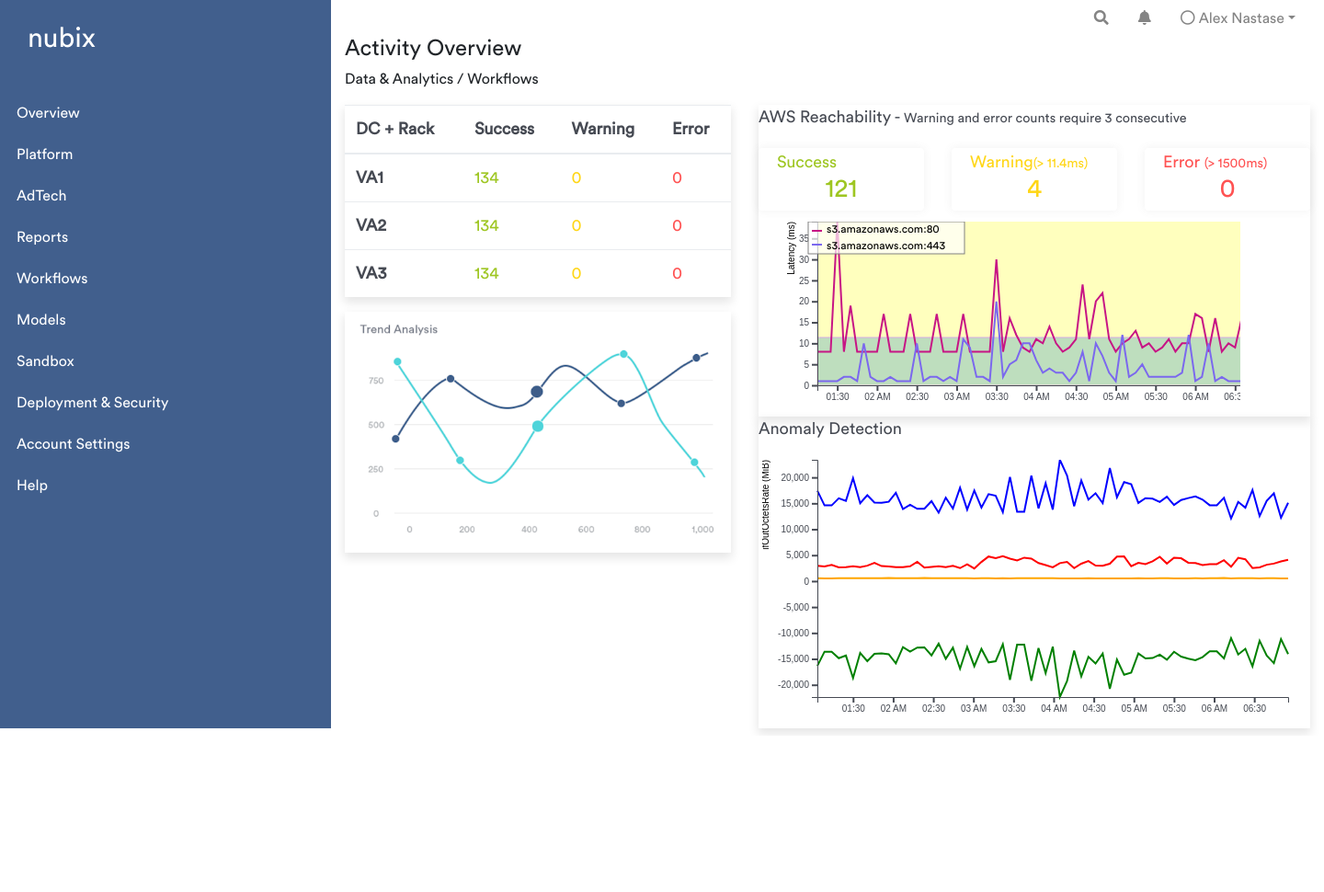
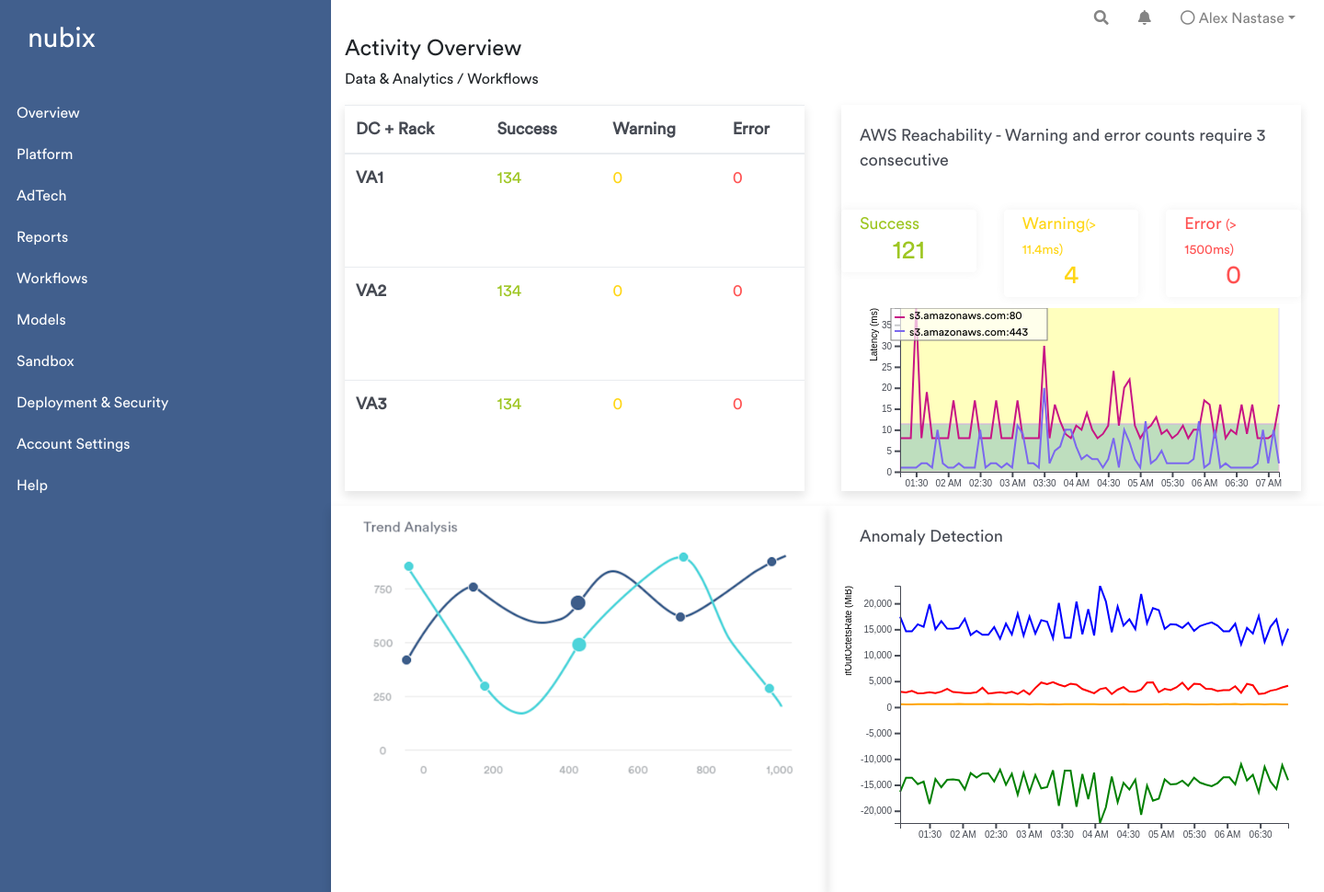
Before and after one commit to crowdbotics-users/Nubix-Dashboard, a PHP site: page /activity-overview.html in a window 1440 px wide; the page is wider, and only the part inside the window is pictured. Shown: that part at 92% size. Before the commit the page ends 798 px from the top of that part, so only its background shows below. Run offline with PHP 8.4, Linux system fonts and the light colour scheme; some libraries are stand-ins or nearby versions.

Commit message:
rezising charts

```diff
--- a/activity-overview.html
+++ b/activity-overview.html
@@ -60,8 +60,8 @@
         </div>
 
         <div class="row">
-          <div class="col-5">
-            <table class="table table-dcrack">
+          <div class="col-6">
+            <table class="table table-dcrack chart-size">
               <thead>
                 <tr>
                   <th scope="col">DC + Rack</th>
@@ -91,17 +91,13 @@
                 </tr>
               </tbody>
             </table>
-
-            <div class="trend-achart">
-              <img src="assets/img/trend-analysis.png" alt="Trend Analysis Chart">
-            </div>
           </div>
 
 
-          <div class="col-7">
+            <div class="col-6">
               <!-- AWS Reachability -->
-            <div class="parent aws-chart">
-                        <p class="graph-title">AWS Reachability - <small>Warning and error counts require 3 consecutive</small></p>
+              <div class="parent aws-chart chart-size">
+                          <p class="graph-title">AWS Reachability - Warning and error counts require 3 consecutive</p>
                           <div class="row pt-1 pb-2">
                             <div class="col-4">
                               <div class="card">
@@ -137,10 +133,15 @@
                             </div>
                           </div>
                         </div>
+                      </div>
+                </div>
 
-
+        <div class="row">
+          <div class="col-6 trend-achart chart-size">
+            <img src="assets/img/trend-analysis.png" alt="Trend Analysis Chart">
+          </div>
               <!-- Anomaly Detection -->
-              <div class="parent anomaly-chart">
+              <div class="col-6 parent anomaly-chart chart-size">
                       <p class="graph-title">Anomaly Detection</p>
                       <div class="row p-1">
                         <div class="col-12">
@@ -152,7 +153,7 @@
                   </div>
               </div>
             </div>
-          </div>
+
 
 
     </div>
--- a/css/_activity-overview.scss
+++ b/css/_activity-overview.scss
@@ -47,6 +47,11 @@
   }
 }
 
+.chart-size {
+  width: 500px ;
+  height: 420px;
+}
+
 .trend-achart {
   img {
     max-width: 100%;
@@ -72,6 +77,11 @@
   box-shadow: 0 0 10px 0px rgba(119,119,119,0.1);
 }
 
+
+
+.graph-title {
+  padding: 20px 0px 20px 20px;
+}
 .dashboard-ttd-aws-reachability-graph line, .dashboard-ttd-aws-reachability-graph .line {
   fill: none;
   stroke-width: 2px;
--- a/css/style.css
+++ b/css/style.css
@@ -34,6 +34,10 @@
   text-decoration: none;
   color: white; }
 
+.chart-size {
+  width: 500px;
+  height: 420px; }
+
 .trend-achart img {
   max-width: 100%;
   max-height: 100%; }
@@ -50,6 +54,9 @@
 .card {
   border: none !important;
   box-shadow: 0 0 10px 0px rgba(119, 119, 119, 0.1); }
+
+.graph-title {
+  padding: 20px 0px 20px 20px; }
 
 .dashboard-ttd-aws-reachability-graph line, .dashboard-ttd-aws-reachability-graph .line {
   fill: none;
```
Also changed, not shown: 1 other file. Lines whose indentation alone changed are shown as unchanged.
